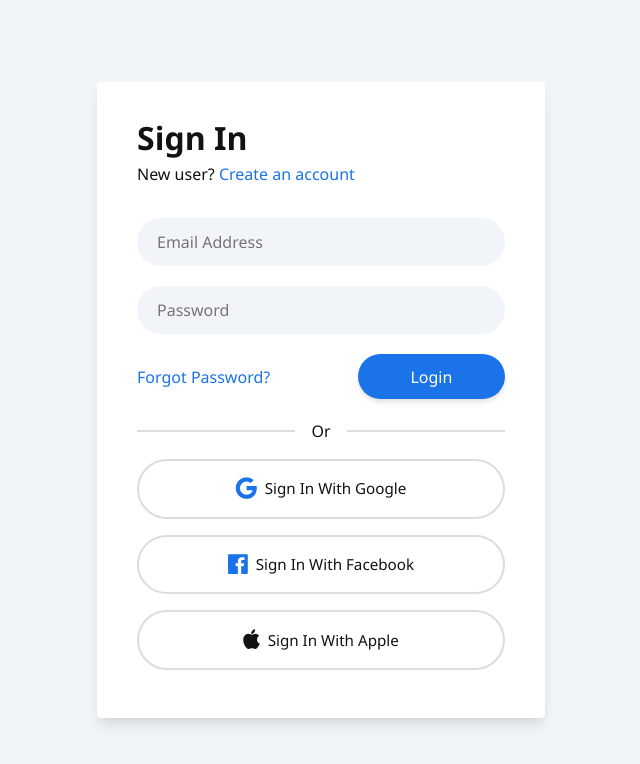
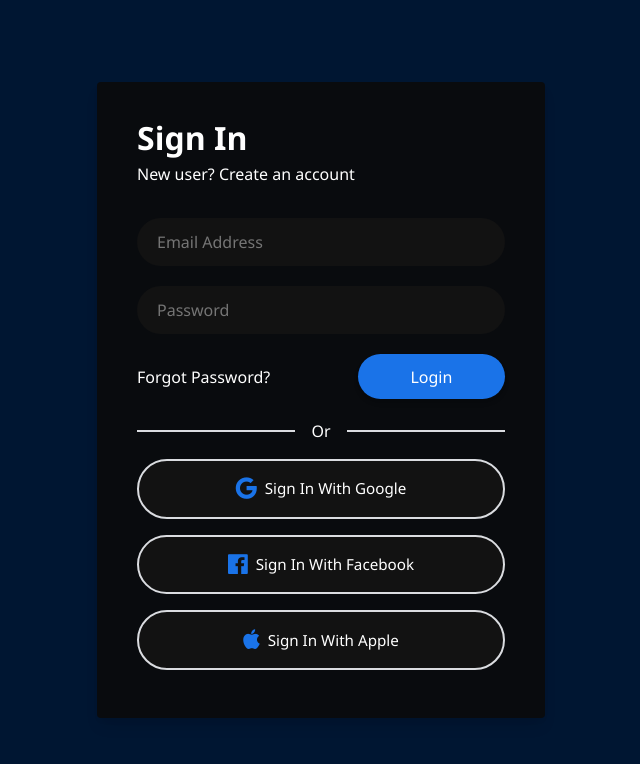
Before and after one commit to Anant7393/HackOctoberFest-2022, a plain HTML site: page BuildAmazingLoginForm/index.html in a window 1280 px wide. Shown: the whole page, without its empty margins (319-959 px from the left). Drawn offline with nearby package versions, Linux system fonts and the light colour scheme.

Commit message:
Added dark mode to login page

```diff
--- a/BuildAmazingLoginForm/style.css
+++ b/BuildAmazingLoginForm/style.css
@@ -43,6 +43,7 @@ body {
   line-height: 1.5;
   color: var(--color-black);
   background: var(--color-light);
+  background-color: #001632;
 }
 
 a,
@@ -74,6 +75,7 @@ img {
   width: 100%;
   padding: 0 2rem;
   margin: 0 auto;
+
 }
 
 .ion-logo-apple {
@@ -104,17 +106,17 @@ img {
 .text-large {
   font-size: 2rem;
   font-weight: 600;
-  color: var(--color-black);
+  color: var(--color-white);
 }
 .text-normal {
   font-size: 1rem;
   font-weight: 400;
-  color: var(--color-black);
+  color: var(--color-white);
 }
 .text-links {
   font-size: 1rem;
   font-weight: 400;
-  color: var(--color-blue);
+  color: var(--color-white);
 }
 .text-links:hover {
   text-decoration: underline;
@@ -129,8 +131,9 @@ img {
   outline: none;
   border-radius: 0.25rem;
   color: var(--color-black);
-  background: var(--color-white);
+
   box-shadow: var(--shadow-large);
+  background-color: #090b0e;
 }
 .main .wrapper .form {
   width: 100%;
@@ -154,8 +157,8 @@ img {
   border: none;
   outline: none;
   border-radius: 2rem;
-  color: var(--color-black);
-  background: var(--color-light);
+  color: var(--color-white);
+  background: var(--color-black);
   text-transform: unset;
   text-rendering: optimizeLegibility;
 }
@@ -197,7 +200,7 @@ img {
   font-size: 1rem;
   font-weight: 500;
   line-height: inherit;
-  color: var(--color-black);
+  color: var(--color-white);
   margin: 0 1rem;
 }
 .main .wrapper .method-control {
@@ -217,12 +220,18 @@ img {
   outline: none;
   border: 2px solid var(--color-grayish);
   border-radius: 2rem;
-  color: var(--color-black);
-  background: var(--color-white);
+  color: var(--color-white);
+  background: var(--color-black);
   text-transform: capitalize;
   text-rendering: optimizeLegibility;
   transition: all 0.35s ease;
 }
 .main .wrapper .method-action:hover {
-  background: var(--color-light);
+  background: var(--color-night);
 }
+.main{
+  background-color: #001632;
+}
+.ion {
+  color: var(--color-blue);
+}
```
